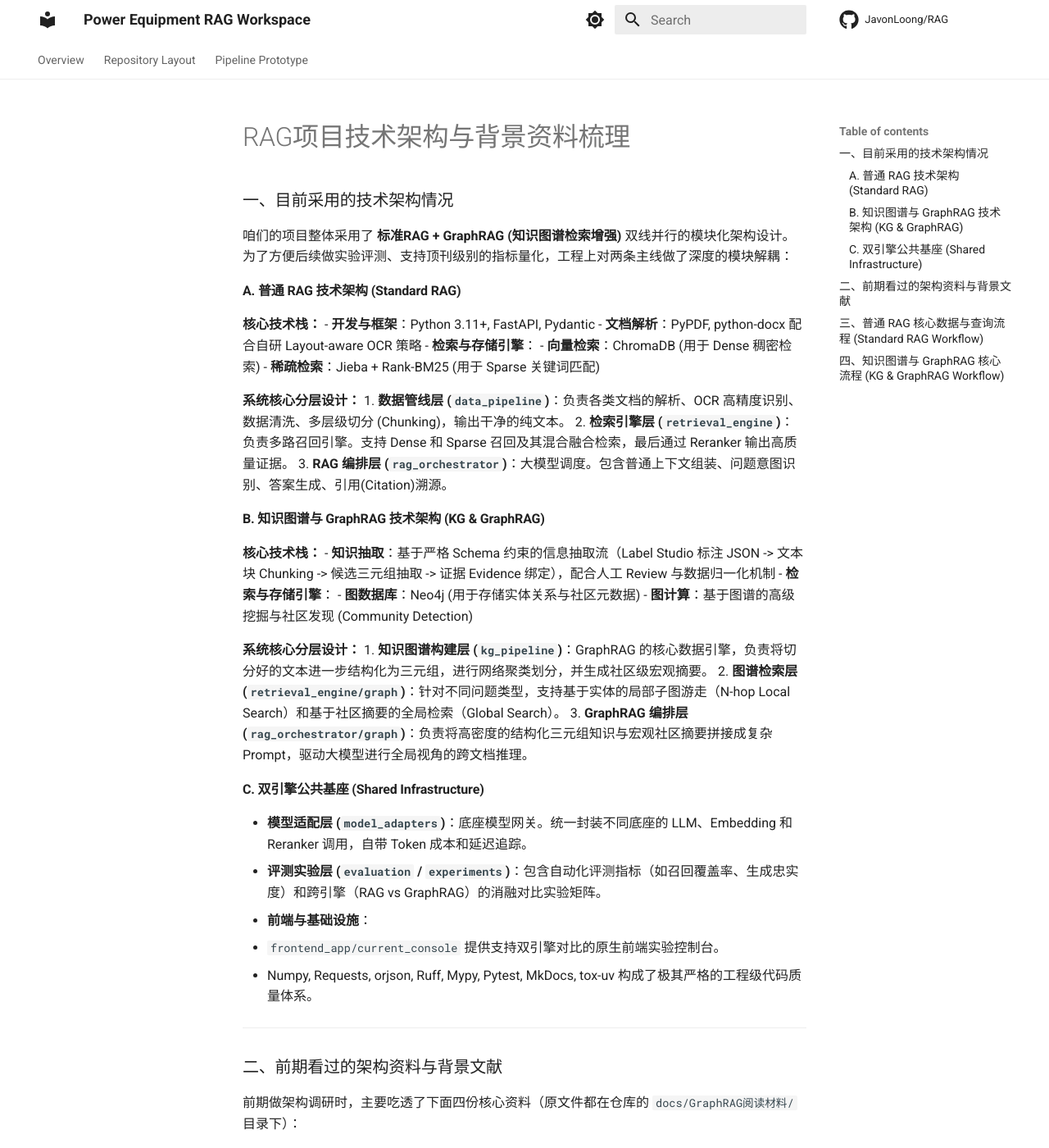
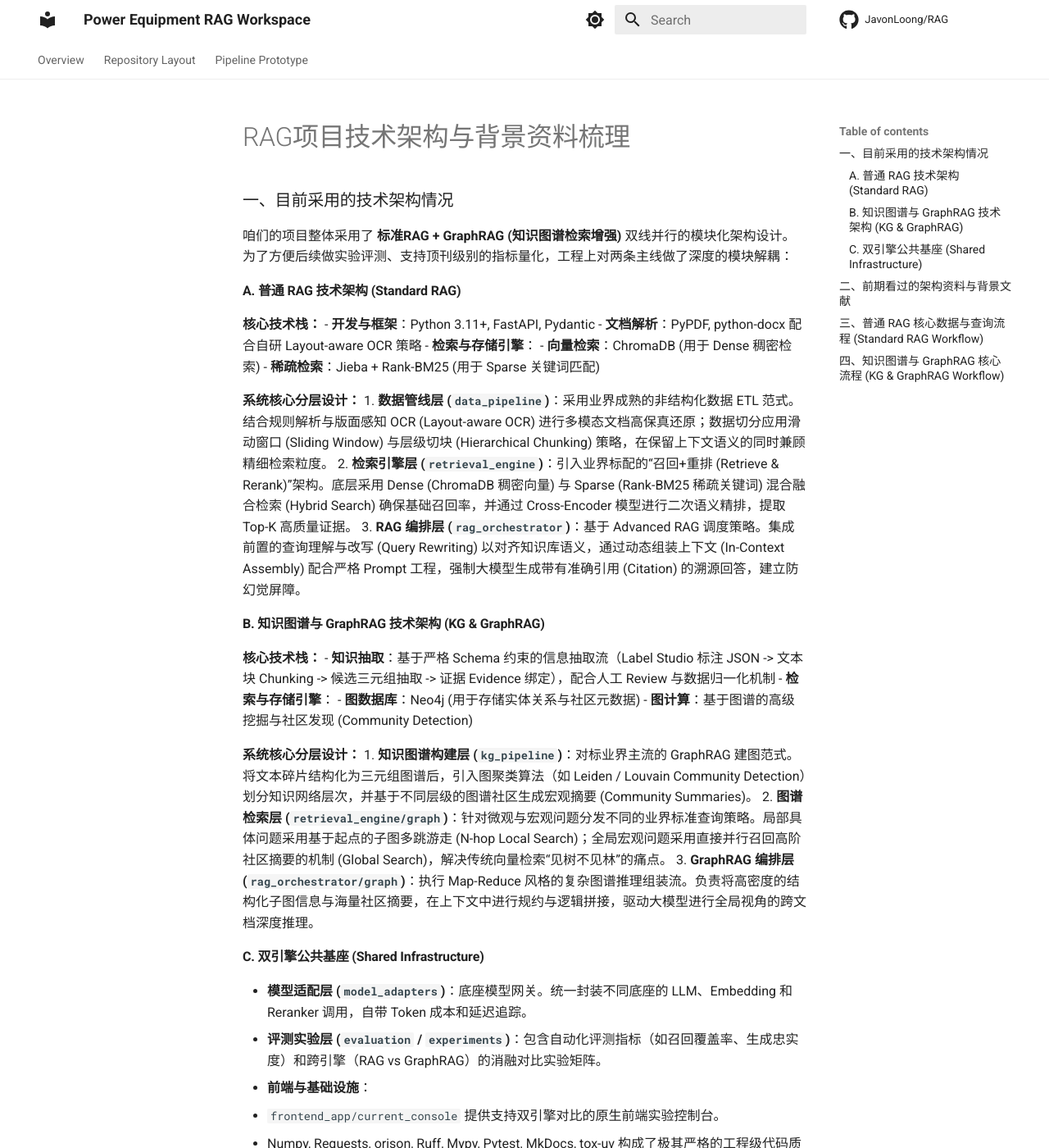
Before and after one commit to JavonLoong/RAG, an MkDocs documentation site: the page built from docs/project_deliverables/RAG技术架构与背景资料梳理.md, in a window 1280 px wide and 1400 px high. Shown: the whole window at 82% size. Built offline with MkDocs 1.6.1 and Material for MkDocs 9.7.7, drawn with Linux system fonts in a browser that asks for light colours; comment, search, counter and statistics services are not loaded.

Commit message:
docs: 详细补充数据管线及各分层的业界标准方法论

```diff
--- a/docs/project_deliverables/RAG技术架构与背景资料梳理.md
+++ b/docs/project_deliverables/RAG技术架构与背景资料梳理.md
@@ -14,9 +14,9 @@
   - **稀疏检索**：Jieba + Rank-BM25 (用于 Sparse 关键词匹配)
 
 **系统核心分层设计：**
-1. **数据管线层 (`data_pipeline`)**：负责各类文档的解析、OCR 高精度识别、数据清洗、多层级切分 (Chunking)，输出干净的纯文本。
-2. **检索引擎层 (`retrieval_engine`)**：负责多路召回引擎。支持 Dense 和 Sparse 召回及其混合融合检索，最后通过 Reranker 输出高质量证据。
-3. **RAG 编排层 (`rag_orchestrator`)**：大模型调度。包含普通上下文组装、问题意图识别、答案生成、引用(Citation)溯源。
+1. **数据管线层 (`data_pipeline`)**：采用业界成熟的非结构化数据 ETL 范式。结合规则解析与版面感知 OCR (Layout-aware OCR) 进行多模态文档高保真还原；数据切分应用滑动窗口 (Sliding Window) 与层级切块 (Hierarchical Chunking) 策略，在保留上下文语义的同时兼顾精细检索粒度。
+2. **检索引擎层 (`retrieval_engine`)**：引入业界标配的“召回+重排 (Retrieve & Rerank)”架构。底层采用 Dense (ChromaDB 稠密向量) 与 Sparse (Rank-BM25 稀疏关键词) 混合融合检索 (Hybrid Search) 确保基础召回率，并通过 Cross-Encoder 模型进行二次语义精排，提取 Top-K 高质量证据。
+3. **RAG 编排层 (`rag_orchestrator`)**：基于 Advanced RAG 调度策略。集成前置的查询理解与改写 (Query Rewriting) 以对齐知识库语义，通过动态组装上下文 (In-Context Assembly) 配合严格 Prompt 工程，强制大模型生成带有准确引用 (Citation) 的溯源回答，建立防幻觉屏障。
 
 #### B. 知识图谱与 GraphRAG 技术架构 (KG & GraphRAG)
 
@@ -27,9 +27,9 @@
   - **图计算**：基于图谱的高级挖掘与社区发现 (Community Detection)
 
 **系统核心分层设计：**
-1. **知识图谱构建层 (`kg_pipeline`)**：GraphRAG 的核心数据引擎，负责将切分好的文本进一步结构化为三元组，进行网络聚类划分，并生成社区级宏观摘要。
-2. **图谱检索层 (`retrieval_engine/graph`)**：针对不同问题类型，支持基于实体的局部子图游走（N-hop Local Search）和基于社区摘要的全局检索（Global Search）。
-3. **GraphRAG 编排层 (`rag_orchestrator/graph`)**：负责将高密度的结构化三元组知识与宏观社区摘要拼接成复杂 Prompt，驱动大模型进行全局视角的跨文档推理。
+1. **知识图谱构建层 (`kg_pipeline`)**：对标业界主流的 GraphRAG 建图范式。将文本碎片结构化为三元组图谱后，引入图聚类算法（如 Leiden / Louvain Community Detection）划分知识网络层次，并基于不同层级的图谱社区生成宏观摘要 (Community Summaries)。
+2. **图谱检索层 (`retrieval_engine/graph`)**：针对微观与宏观问题分发不同的业界标准查询策略。局部具体问题采用基于起点的子图多跳游走 (N-hop Local Search)；全局宏观问题采用直接并行召回高阶社区摘要的机制 (Global Search)，解决传统向量检索“见树不见林”的痛点。
+3. **GraphRAG 编排层 (`rag_orchestrator/graph`)**：执行 Map-Reduce 风格的复杂图谱推理组装流。负责将高密度的结构化子图信息与海量社区摘要，在上下文中进行规约与逻辑拼接，驱动大模型进行全局视角的跨文档深度推理。
 
 #### C. 双引擎公共基座 (Shared Infrastructure)
 
```
